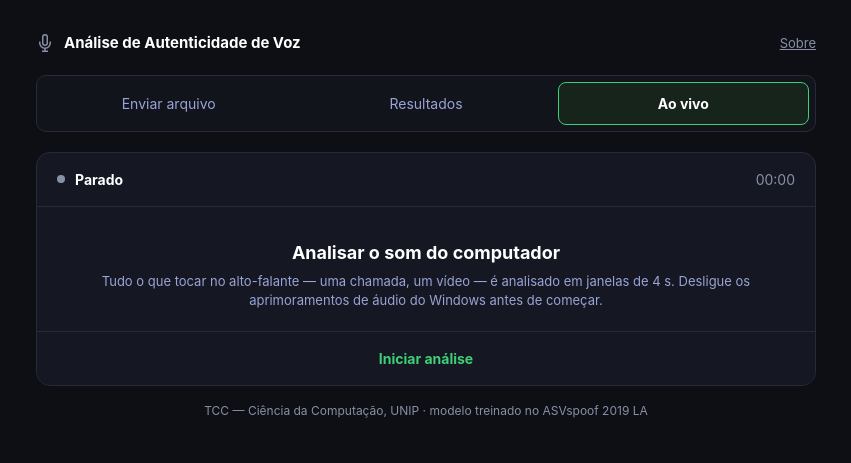
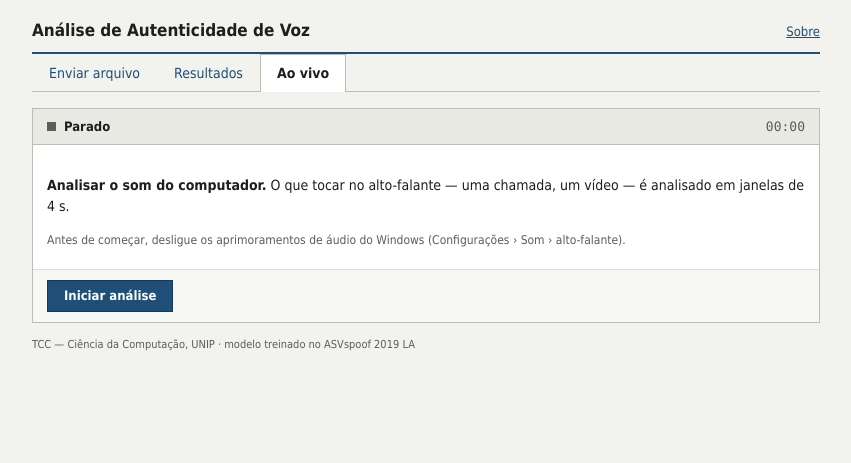
Before and after one commit to bert-0/DeepFakeAudioDetec, a FastAPI app: page /ao-vivo in a window 1280 px wide. Shown: the top 463 px of the page, without its empty margins (214-1065 px from the left). Run offline with FastAPI, Linux system fonts and the light colour scheme.

Commit message:
Visual da interface de ferramenta tecnica
Fundo claro, cantos retos, abas sublinhadas, botoes retangulares, Tahoma e
numeros em Consolas, cores sobrias (azul, vermelho e verde escuros), sem
icones decorativos; conteudo alinhado a esquerda. A estrutura das abas do
prototipo continua a mesma.

Co-Authored-By: Claude Opus 5.5 <noreply@anthropic.com>
Claude-Session: https://claude.ai/code/session_01GmoLNPVA1pHGeSZCA6eceP

```diff
--- a/ml/web/static/estilo.css
+++ b/ml/web/static/estilo.css
@@ -1,110 +1,108 @@
-/* Paleta e formas do protótipo do docx ("Outras partes da UI"). */
+/* Aparência de ferramenta técnica: fundo claro, cantos retos, fonte do sistema
+   Windows antiga (Tahoma/Verdana), números em monoespaçada, cores sóbrias. */
 :root {
-  --fundo: #0d0f14;
-  --faixa: #12141c;
-  --cartao: #151822;
-  --borda: #262b38;
-  --borda-forte: #2f3545;
-  --texto: #ffffff;
-  --suave: #8890a6;
-  --suave2: #9aa3d6;
-  --verde: #3ecf78;
-  --verde-fundo: #16241c;
-  --vermelho: #e0525f;
-  --vermelho-fundo: #2a1517;
-  --amarelo: #e0a93a;
-  --amarelo-fundo: #2a2112;
+  --fundo: #f2f2ef;
+  --papel: #ffffff;
+  --borda: #bdbdb6;
+  --borda-clara: #dcdcd6;
+  --texto: #1e1e1e;
+  --suave: #5c5c58;
+  --azul: #1f4e79;
+  --vermelho: #9b1c1f;
+  --vermelho-claro: #f6e3e3;
+  --verde: #2d6a2f;
+  --amarelo: #7a5a00;
+  --amarelo-claro: #f7efd6;
+  --mono: Consolas, "Courier New", monospace;
 }
 * { box-sizing: border-box; }
-body {
-  margin: 0; background: var(--fundo); color: var(--texto);
-  font-family: -apple-system, "Segoe UI", Roboto, Helvetica, Arial, sans-serif;
-  font-size: 15px; line-height: 1.5;
-  display: flex; justify-content: center; padding: 32px 16px;
-}
-.app { width: 780px; max-width: 100%; }
-a { color: var(--suave2); }
+body { margin: 0; background: var(--fundo); color: var(--texto);
+       font-family: Tahoma, Verdana, Geneva, sans-serif; font-size: 14px; line-height: 1.5; }
+.app { max-width: 820px; margin: 0 auto; padding: 18px 16px 32px; }
+a { color: var(--azul); }
 
-.cabecalho { display: flex; align-items: center; gap: 10px; margin-bottom: 20px; }
-.cabecalho svg { width: 18px; height: 18px; color: var(--suave); flex-shrink: 0; }
-.cabecalho .titulo { font-weight: 700; color: var(--texto); text-decoration: none; }
-.cabecalho .sobre { margin-left: auto; font-size: 13px; color: var(--suave); }
+.cabecalho { display: flex; align-items: baseline; gap: 12px; padding-bottom: 8px;
+             border-bottom: 2px solid var(--azul); margin-bottom: 0; }
+.cabecalho svg { display: none; }
+.cabecalho .titulo { font-size: 17px; font-weight: bold; color: var(--texto); text-decoration: none; }
+.cabecalho .sobre { margin-left: auto; font-size: 13px; }
 
-.abas { display: flex; gap: 6px; padding: 6px; margin-bottom: 20px;
-        background: var(--faixa); border: 1px solid var(--borda); border-radius: 10px; }
-.aba { flex: 1; text-align: center; padding: 10px 0; font-size: 14px; color: var(--suave2);
-       border: 1.5px solid transparent; border-radius: 8px; text-decoration: none; }
-.aba.ativa { color: var(--texto); font-weight: 700; border-color: var(--verde); background: var(--verde-fundo); }
+.abas { display: flex; gap: 0; margin: 0 0 16px; border-bottom: 1px solid var(--borda); }
+.aba { padding: 8px 16px; font-size: 14px; color: var(--azul); text-decoration: none;
+       border: 1px solid transparent; border-bottom: none; margin-bottom: -1px; }
+.aba.ativa { color: var(--texto); font-weight: bold; background: var(--papel);
+             border-color: var(--borda); }
 
-.cartao { background: var(--cartao); border: 1px solid var(--borda); border-radius: 14px; overflow: hidden; }
-.linha-arquivo { display: flex; align-items: center; justify-content: space-between; gap: 12px;
-                 padding: 16px 20px; border-bottom: 1px solid var(--borda); font-size: 14px; }
-.linha-arquivo .nome { overflow: hidden; text-overflow: ellipsis; white-space: nowrap; }
-.linha-arquivo .duracao { color: var(--suave); }
-.ao-vivo-rotulo { display: flex; align-items: center; gap: 10px; font-weight: 700; }
-.ponto { width: 8px; height: 8px; border-radius: 4px; background: var(--suave); }
+.cartao { background: var(--papel); border: 1px solid var(--borda); }
+.linha-arquivo { display: flex; justify-content: space-between; gap: 12px; padding: 8px 14px;
+                 background: #e9e9e4; border-bottom: 1px solid var(--borda); font-size: 13px; }
+.linha-arquivo .nome { font-family: var(--mono); overflow: hidden; text-overflow: ellipsis; white-space: nowrap; }
+.linha-arquivo .duracao { font-family: var(--mono); color: var(--suave); }
+.ao-vivo-rotulo { display: flex; align-items: center; gap: 8px; font-weight: bold; }
+.ponto { width: 9px; height: 9px; background: var(--suave); }
 .ponto.ativo { background: var(--vermelho); }
 
-.envio { display: flex; flex-direction: column; align-items: center; text-align: center;
-         margin: 24px; padding: 40px 20px 36px; background: var(--faixa);
-         border: 1.5px dashed var(--borda-forte); border-radius: 12px; cursor: pointer; }
-.envio.arrastando { border-color: var(--verde); }
-.envio svg { width: 28px; height: 28px; color: var(--verde); margin-bottom: 16px; }
-.envio .principal { font-size: 18px; font-weight: 700; margin-bottom: 6px; }
-.envio .secundario { font-size: 13px; color: var(--suave2); margin-bottom: 22px; }
-.botao-contorno { display: inline-block; padding: 11px 28px; font-size: 14px; font-weight: 700;
-                  color: var(--verde); background: var(--verde-fundo); border: 1.5px solid var(--verde);
-                  border-radius: 10px; }
+.envio { display: block; margin: 16px 14px; padding: 28px 16px; text-align: center;
+         border: 1px dashed var(--borda); background: #fafaf8; cursor: pointer; }
+.envio.arrastando { border-color: var(--azul); background: #eef3f8; }
+.envio svg { display: none; }
+.envio .principal { display: block; font-weight: bold; margin-bottom: 2px; }
+.envio .secundario { display: block; color: var(--suave); font-size: 13px; margin-bottom: 12px; }
+.botao-contorno { display: inline-block; padding: 4px 14px; font-size: 13px; color: var(--texto);
+                  background: #ececea; border: 1px solid #8f8f8a; }
 .visualmente-oculto { position: absolute; width: 1px; height: 1px; overflow: hidden;
                       clip: rect(0 0 0 0); white-space: nowrap; }
-.nota { padding: 14px 20px; text-align: center; font-size: 12px; color: var(--suave);
-        border-top: 1px solid var(--borda); }
+.nota { padding: 8px 14px; font-size: 12px; color: var(--suave); border-top: 1px solid var(--borda-clara); }
 
-.centro { display: flex; flex-direction: column; align-items: center; text-align: center;
-          padding: 32px 20px 20px; }
-.score { font-size: 44px; font-weight: 800; line-height: 1; margin-bottom: 10px; }
-.veredito { font-size: 18px; font-weight: 700; margin-bottom: 6px; }
-.legenda { font-size: 13px; color: var(--suave2); }
+.centro { padding: 16px 14px 8px; }
+.score { font-family: var(--mono); font-size: 30px; font-weight: bold; line-height: 1.1; }
+.veredito { font-size: 15px; font-weight: bold; margin: 4px 0 2px; padding-left: 8px;
+            border-left: 4px solid currentColor; }
+.legenda { font-size: 12px; color: var(--suave); }
 .verde { color: var(--verde); } .vermelho { color: var(--vermelho); } .amarelo { color: var(--amarelo); }
+.veredito { color: var(--texto); }
+.score.verde + .veredito { border-color: var(--verde); }
+.score.vermelho + .veredito { border-color: var(--vermelho); }
+.score.amarelo + .veredito { border-color: var(--amarelo); }
 
-.barras { position: relative; display: flex; align-items: flex-end; justify-content: center;
-          gap: 4px; height: 90px; margin: 8px 24px 24px; }
-.barra { width: 6px; border-radius: 3px; min-height: 3px; }
+.barras { position: relative; display: flex; align-items: flex-end; gap: 2px; height: 80px;
+          margin: 10px 14px 4px; padding: 0 2px; border-left: 1px solid var(--borda);
+          border-bottom: 1px solid var(--borda); }
+.barra { flex: 0 0 8px; min-height: 2px; }
 .barra.abaixo { background: var(--verde); }
 .barra.acima { background: var(--vermelho); }
-.barra.silencio { background: var(--borda-forte); }
-.barra.parcial { opacity: 0.35; }
-.legenda-barras { margin: -8px 24px 18px; font-size: 12px; color: var(--suave); text-align: center; }
-.linha-limiar { position: absolute; left: 0; right: 0; border-top: 1px dashed var(--suave); }
-.eixo { display: flex; justify-content: space-between; margin: -18px 24px 20px;
-        font-size: 11px; color: var(--suave); }
+.barra.silencio { background: var(--borda-clara); }
+.barra.parcial { opacity: 0.3; }
+.linha-limiar { position: absolute; left: 0; right: 0; border-top: 1px dashed var(--texto); }
+.eixo { display: flex; justify-content: space-between; margin: 0 14px 6px;
+        font-family: var(--mono); font-size: 11px; color: var(--suave); }
+.legenda-barras { margin: 0 14px 12px; font-size: 12px; color: var(--suave); }
 
-.faixa-aviso { display: flex; gap: 10px; margin: 0 24px 20px; padding: 12px 16px;
-               border-radius: 10px; font-size: 13px; }
-.faixa-aviso.vermelho { background: var(--vermelho-fundo); border: 1px solid #4a2426; color: var(--texto); }
-.faixa-aviso.amarelo { background: var(--amarelo-fundo); border: 1px solid #4a3a1c; color: var(--texto); }
+.faixa-aviso { margin: 0 14px 12px; padding: 6px 10px; font-size: 13px; border: 1px solid; }
+.faixa-aviso.vermelho { background: var(--vermelho-claro); border-color: #d9a6a7; color: var(--texto); }
+.faixa-aviso.amarelo { background: var(--amarelo-claro); border-color: #d8c48c; color: var(--texto); }
 
-.acoes { display: flex; border-top: 1px solid var(--borda); }
-.acoes > * { flex: 1; padding: 16px 0; text-align: center; font: inherit; font-size: 14px;
-             font-weight: 600; color: var(--texto); background: var(--cartao); border: 0;
-             text-decoration: none; cursor: pointer; }
-.acoes > * + * { border-left: 1px solid var(--borda); }
-.acoes .verde { color: var(--verde); font-weight: 700; }
-.acoes .vermelho { color: var(--vermelho); font-weight: 700; }
-.acoes > [disabled] { color: var(--suave); cursor: default; }
+.acoes { display: flex; gap: 8px; padding: 10px 14px; border-top: 1px solid var(--borda-clara);
+         background: #f7f7f4; }
+.acoes > * { padding: 5px 16px; font: inherit; font-size: 13px; color: var(--texto);
+             background: #ececea; border: 1px solid #8f8f8a; text-decoration: none; cursor: pointer; }
+.acoes > *:hover { background: #e0e0dc; }
+.acoes .verde { color: #fff; background: var(--azul); border-color: #163a5a; font-weight: bold; }
+.acoes .vermelho { color: #fff; background: var(--vermelho); border-color: #6f1416; font-weight: bold; }
+.acoes > [disabled] { opacity: 0.6; cursor: default; }
 
-.detalhes { padding: 0 24px 20px; font-size: 13px; color: var(--suave); }
-.detalhes summary { cursor: pointer; color: var(--suave2); }
+.detalhes { padding: 0 14px 12px; font-size: 13px; }
+.detalhes summary { cursor: pointer; color: var(--azul); }
 table { border-collapse: collapse; width: 100%; font-size: 13px; }
-th, td { text-align: left; padding: 7px 8px; border-bottom: 1px solid var(--borda); }
-th { color: var(--suave); font-weight: 600; }
-td { color: var(--texto); }
+th, td { text-align: left; padding: 5px 8px; border-bottom: 1px solid var(--borda-clara); }
+th { background: #e9e9e4; font-weight: bold; }
+.detalhes th { background: none; font-weight: normal; color: var(--suave); width: 40%; }
+td.verde, td.vermelho { font-family: var(--mono); }
 
-.texto { padding: 20px 24px; }
-.texto h1 { font-size: 18px; margin: 0 0 10px; }
-.texto h2 { font-size: 15px; margin: 20px 0 6px; }
-.texto p, .texto li { color: var(--suave2); font-size: 14px; }
-code { background: var(--faixa); padding: 1px 5px; border-radius: 4px; font-size: 13px; color: var(--texto); }
+.texto { padding: 12px 16px; }
+.texto h1 { font-size: 16px; margin: 0 0 8px; }
+.texto h2 { font-size: 14px; margin: 16px 0 4px; }
+.texto p, .texto li { font-size: 13px; }
+code { font-family: var(--mono); background: #efefeb; padding: 0 3px; font-size: 12px; }
 .oculto { display: none !important; }
-.rodape { margin-top: 16px; font-size: 12px; color: var(--suave); text-align: center; }
-@media (max-width: 480px) { .aba { font-size: 13px; } .score { font-size: 36px; } }
+.rodape { margin-top: 14px; font-size: 11px; color: var(--suave); }
--- a/ml/web/templates/ao_vivo.html
+++ b/ml/web/templates/ao_vivo.html
@@ -8,9 +8,10 @@
   </div>
 
   <div class="centro" id="parado">
-    <div class="veredito">Analisar o som do computador</div>
-    <div class="legenda">Tudo o que tocar no alto-falante — uma chamada, um vídeo — é analisado
-      em janelas de 4 s. Desligue os aprimoramentos de áudio do Windows antes de começar.</div>
+    <p><b>Analisar o som do computador.</b> O que tocar no alto-falante — uma chamada,
+      um vídeo — é analisado em janelas de 4 s.</p>
+    <p class="legenda">Antes de começar, desligue os aprimoramentos de áudio do Windows
+      (Configurações › Som › alto-falante).</p>
   </div>
 
   <div id="sessao" class="oculto">
--- a/ml/web/templates/base.html
+++ b/ml/web/templates/base.html
@@ -9,7 +9,6 @@
 <body>
   <div class="app">
     <div class="cabecalho">
-      <svg viewBox="0 0 24 24" fill="none" stroke="currentColor" stroke-width="2" aria-hidden="true"><path d="M12 1a3 3 0 0 0-3 3v8a3 3 0 0 0 6 0V4a3 3 0 0 0-3-3z"/><path d="M19 10v2a7 7 0 0 1-14 0v-2"/><line x1="12" y1="19" x2="12" y2="23"/><line x1="8" y1="23" x2="16" y2="23"/></svg>
       <a href="/" class="titulo">Análise de Autenticidade de Voz</a>
       <a href="/sobre" class="sobre">Sobre</a>
     </div>
--- a/ml/web/templates/inicio.html
+++ b/ml/web/templates/inicio.html
@@ -6,9 +6,8 @@
   </div>
 
   <label class="envio" for="arquivo" id="zona">
-    <svg viewBox="0 0 24 24" fill="none" stroke="currentColor" stroke-width="2" aria-hidden="true"><path d="M21 15v4a2 2 0 0 1-2 2H5a2 2 0 0 1-2-2v-4"/><polyline points="17 8 12 3 7 8"/><line x1="12" y1="3" x2="12" y2="15"/></svg>
-    <span class="principal">Arraste um arquivo de áudio aqui</span>
-    <span class="secundario">ou selecione do seu computador</span>
+    <span class="principal">Arraste um arquivo de áudio para cá</span>
+    <span class="secundario">ou</span>
     <span class="botao-contorno">Selecionar arquivo</span>
     <input type="file" id="arquivo" name="arquivo" required class="visualmente-oculto"
            accept="{{ extensoes | join(',') }}">
```
Also changed, not shown: ml/README.md.
